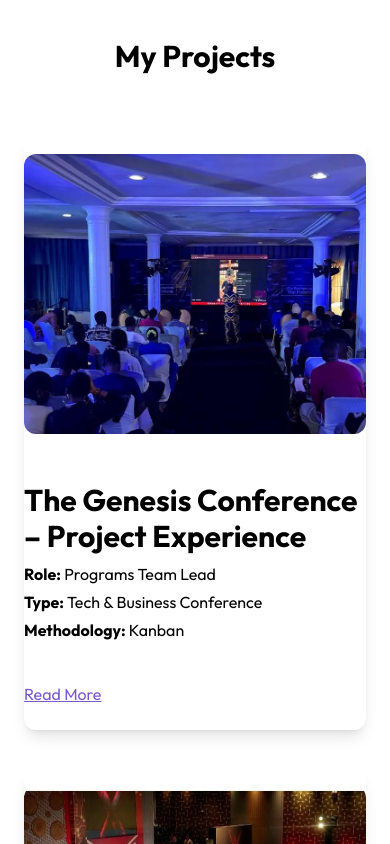
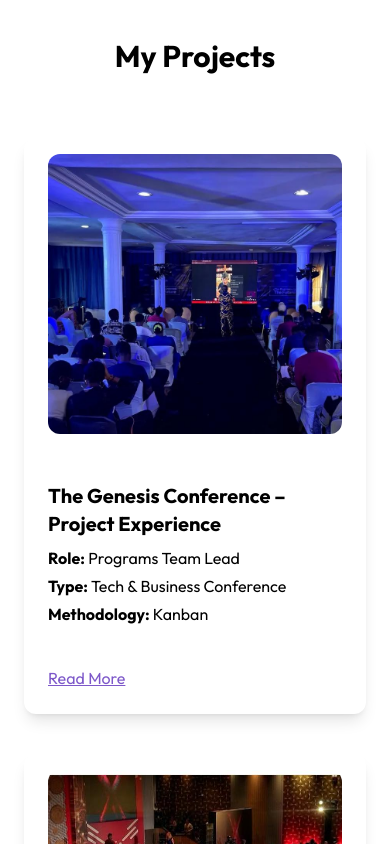
Before and after one commit to rhose1234/phebe-poerfolio, a Next.js app: page / in a window 390 px wide. Shown: the part 5700-6544 px from the top of the page. Built offline with nearby package versions, Linux system fonts and the light colour scheme.

Commit message:
added padding to the projects card and reduced the h1 text on mobile

```diff
--- a/src/app/sections/projects.jsx
+++ b/src/app/sections/projects.jsx
@@ -25,7 +25,7 @@ export default function Projects() {
       title: "Logistics Company Website –  Project Experience",
       role: "IT Project Manager",
       type: "Website Development",
-      methodology: "Scrum",
+      methodology: "Agile (Scrum)",
       img: "/logistics1.png",
       link: "",
     },
@@ -33,7 +33,7 @@ export default function Projects() {
       title: "Travel Booking Website – Project Experience",
       role: "IT Project Manager",
       type: "Website Development",
-      methodology: "Scrum",
+      methodology: "Agile (Scrum)",
       img: "/travel1.png",
       link: "",
     },
@@ -49,7 +49,7 @@ export default function Projects() {
         {projects.map((project, index) => (
           <div
             key={index}
-            className="mb-10 pb-6 shadow-lg px-0 md:px-10 lg:px-10 rounded-xl flex flex-col md:flex-row gap-12 items-center
+            className="mb-10 pb-6 shadow-lg px-6 md:px-10 lg:px-10 rounded-xl flex flex-col md:flex-row gap-12 items-center
               bg-white dark:bg-black
               min-h-[350px" >
             <Image
@@ -61,7 +61,7 @@ export default function Projects() {
             />
 
             <div className="flex flex-col justify-center h-full">
-              <h2 className="text-3xl font-bold mb-2">{project.title}</h2>
+              <h2 className="text-xl md:text-3xl font-bold mb-2">{project.title}</h2>
               <p className="mb-1">
                 <strong>Role:</strong> {project.role}
               </p>
```
